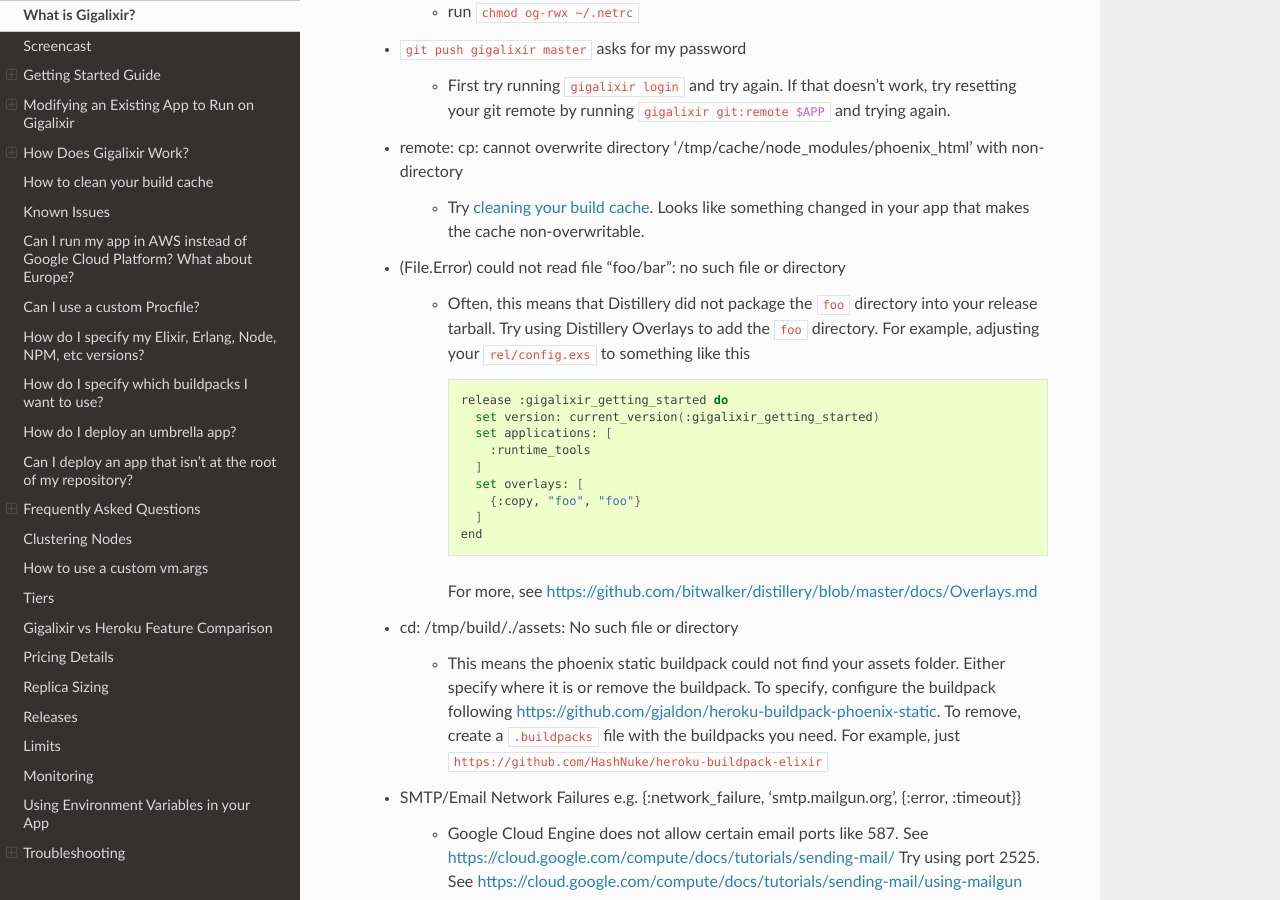
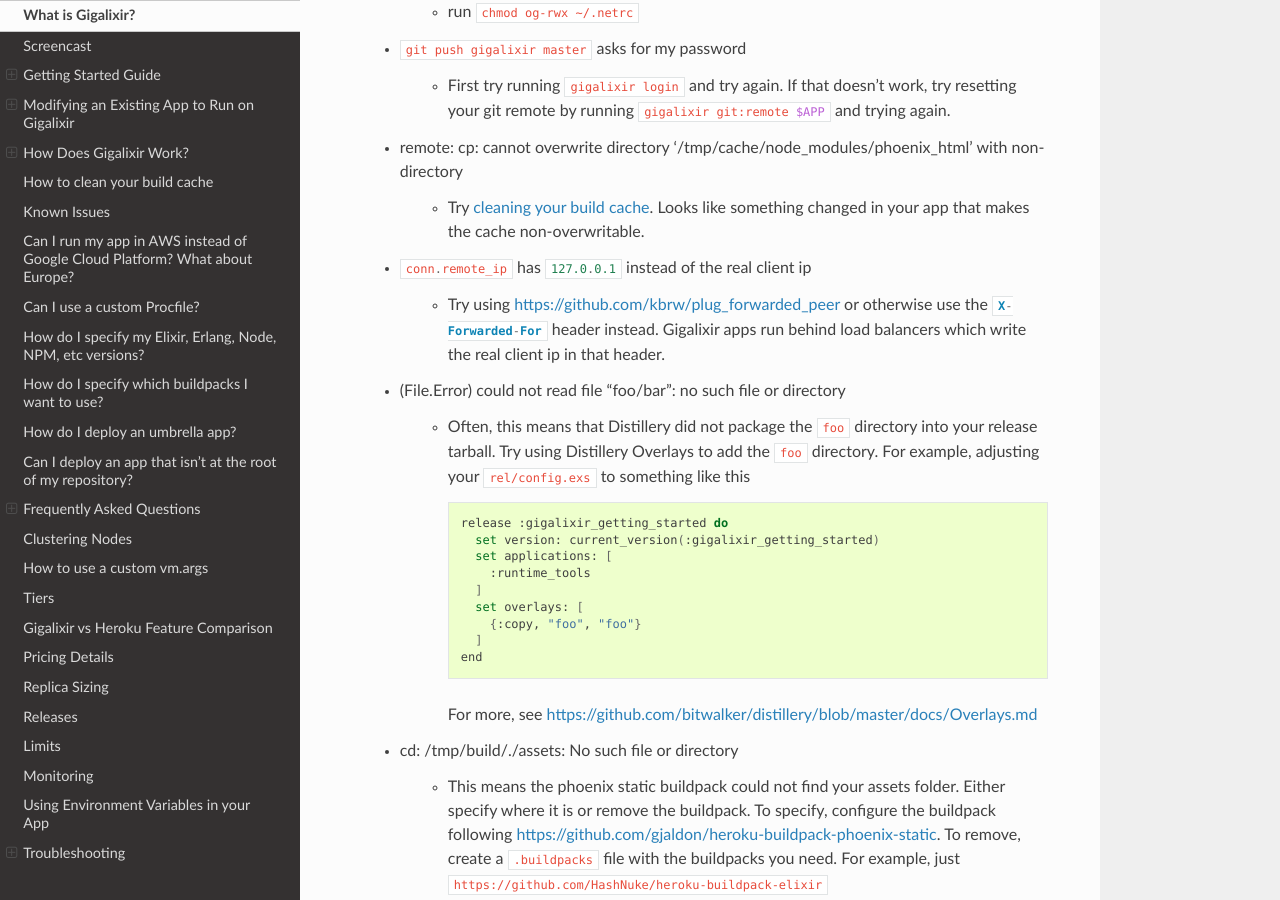
Before and after one commit to gigalixir/gigalixir-cli, a Sphinx documentation site: the page built from docs/source/main.rst, in a window 1280 px wide and 900 px high, scrolled down 33687 px. Built offline with Sphinx 7.4.7 and the Read the Docs theme 2.0.0, drawn with Linux system fonts in a browser that asks for light colours.

Commit message:
remote ip note.

```diff
--- a/docs/source/main.rst
+++ b/docs/source/main.rst
@@ -1310,6 +1310,10 @@ Common Errors
 
         - Try `cleaning your build cache`_. Looks like something changed in your app that makes the cache non-overwritable.
 
+    - :elixir:`conn.remote_ip` has :elixir:`127.0.0.1` instead of the real client ip
+
+        - Try using https://github.com/kbrw/plug_forwarded_peer or otherwise use the :elixir:`X-Forwarded-For` header instead. Gigalixir apps run behind load balancers which write the real client ip in that header.
+
     - (File.Error) could not read file "foo/bar": no such file or directory
 
         - Often, this means that Distillery did not package the :bash:`foo` directory into your release tarball. Try using Distillery Overlays to add the :bash:`foo` directory. For example, adjusting your :bash:`rel/config.exs` to something like this
```
